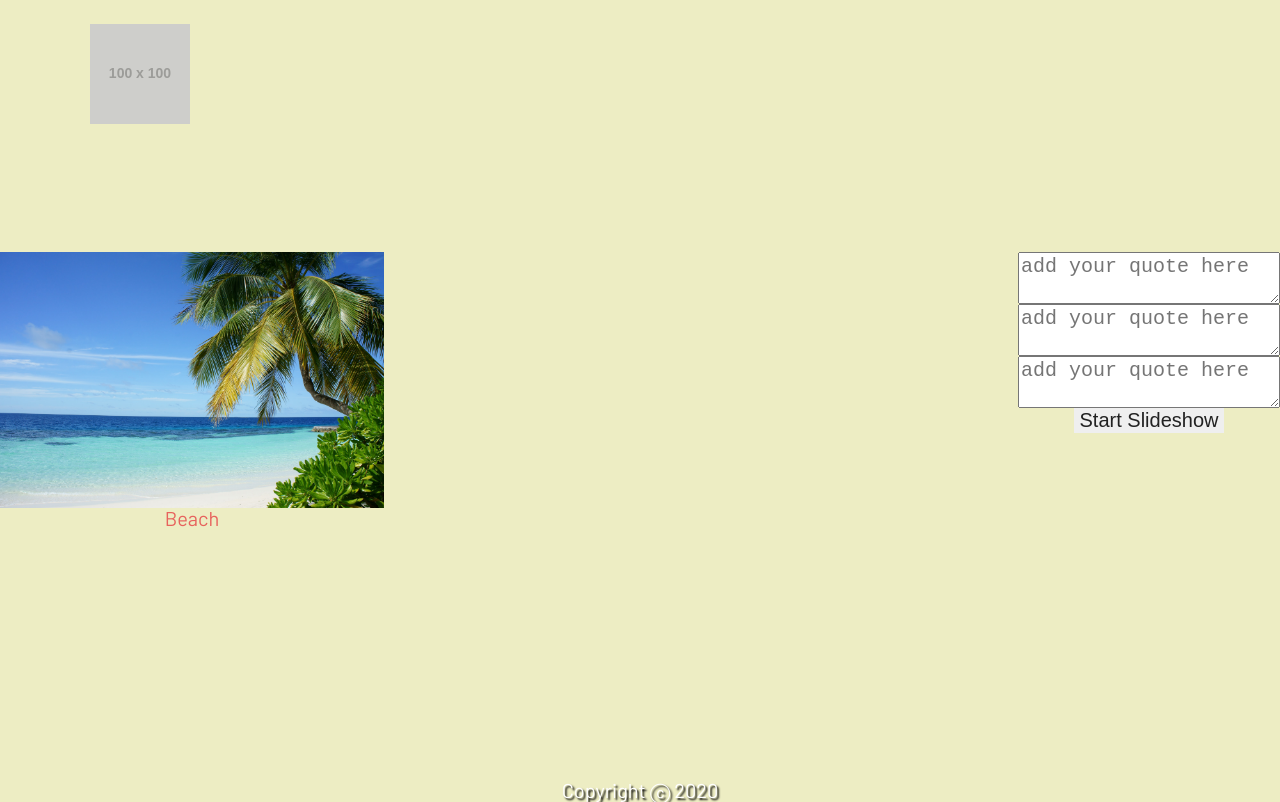
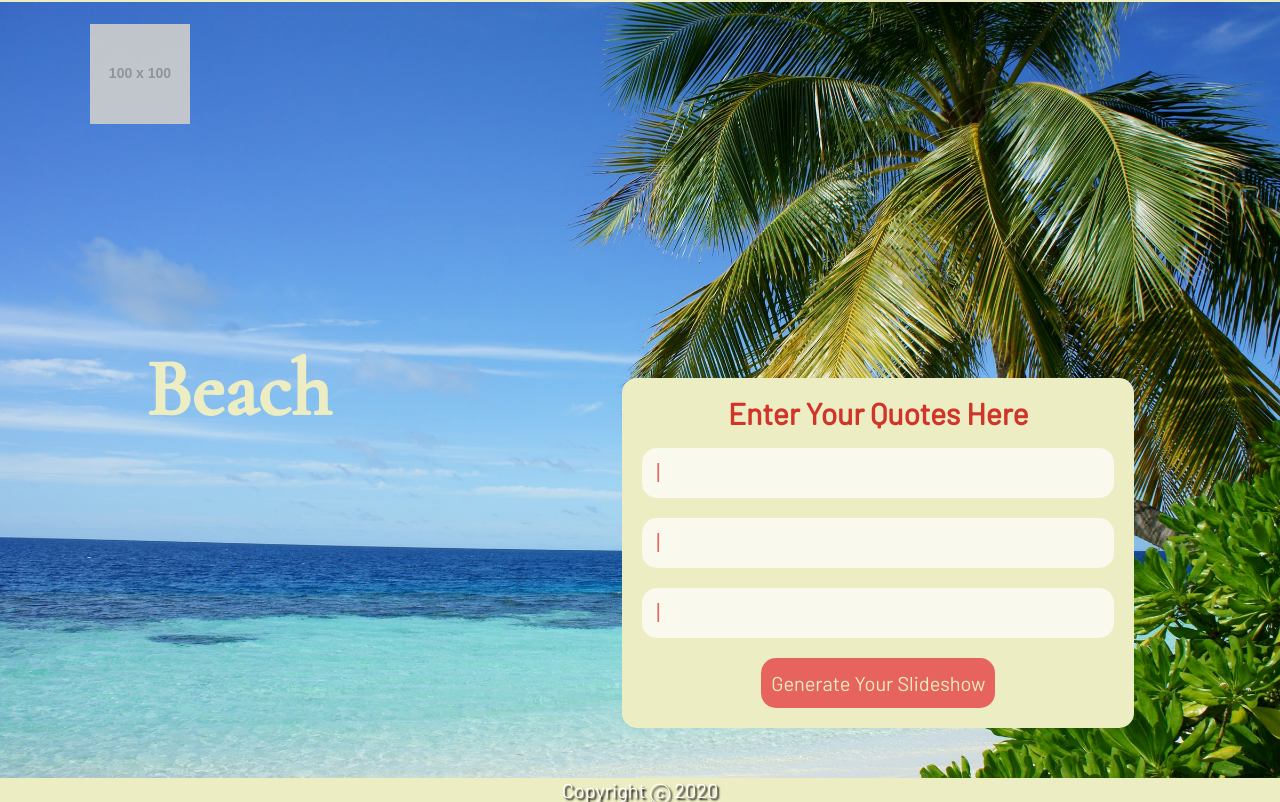
Before and after one commit to dailyPositivity/dailyPositivity, a React (Create React App) app: page /category/Beach in a window 1280 px wide. Built offline with nearby package versions, Linux system fonts and the light colour scheme.

Commit message:
Added styles for Form Component

```diff
--- a/src/components/Form.js
+++ b/src/components/Form.js
@@ -16,21 +16,23 @@ class Form extends Component{
    render(){
       //filter categoryList array as per passed in category by Category Component
       const {name,path,description} = {...this.getCategoryImagePath()};
-
+      const categoryBackground = {
+         backgroundImage: 'url(' + path + ')'
+     }
       return(
-         <div className = "categoryFormContainer">
-             <div className = "categoryFormImg">
-               <img src = {path} alt = {description}/>
-               <h3>{name}</h3>
-             </div>
-             <div className = "categoryForm">
-               <form>
-                  <InputQuote name={"userQuote1"} changeHandler={this.props.changeHandler} />
-                  <InputQuote name={"userQuote2"} changeHandler={this.props.changeHandler} />
-                  <InputQuote name={"userQuote3"} changeHandler={this.props.changeHandler} />
-                  <StartSlideshowButton handleSubmit={this.props.submitHandler} />
+             <div className = "formContainer" style ={categoryBackground}>
+                <div className = "categoryName">
+                  <h2>{name}</h2>
+                </div>
+               <form className = "categoryForm">
+                  <fieldset>
+                     <legend><em>Enter Your Quotes Here</em></legend>
+                     <InputQuote name={"userQuote1"} changeHandler={this.props.changeHandler} />
+                     <InputQuote name={"userQuote2"} changeHandler={this.props.changeHandler} />
+                     <InputQuote name={"userQuote3"} changeHandler={this.props.changeHandler} />
+                     <StartSlideshowButton handleSubmit={this.props.submitHandler} />
+                  </fieldset>
                </form>
-             </div>
          </div>
       )
    }
--- a/src/components/InputQuote.js
+++ b/src/components/InputQuote.js
@@ -3,8 +3,8 @@ import React from 'react';
 const InputQuote = (props) => {
     return(
         <div className="noteTextArea">
-            <label htmlFor={props.name} className="visuallyHidden">Enter content for the entry</label>
-            <textarea  id={props.name} name={props.name} placeholder="add your quote here" onChange={props.changeHandler}/>
+            <label htmlFor={props.name} className="visuallyHidden">Enter your quotes here</label>
+            <textarea  id={props.name} name={props.name} onChange={props.changeHandler} placeholder = "|"/>
         </div>
     )
 }
--- a/src/components/StartSlideshowButton.js
+++ b/src/components/StartSlideshowButton.js
@@ -10,9 +10,9 @@ const StartSlideshowButton = (props) => {
   }
 
   return (
-    <div className = "noteComposeButton" aria-label="submit button to save the  note entry">
+    <div className = "slideshowStartBtn" aria-label="Button to save the quotes and start the slideshow">
         <button type="button" onClick={handleClick}>
-        Start Slideshow
+        Generate Your Slideshow
         </button>
     </div>
   );
--- a/src/styles/App.css
+++ b/src/styles/App.css
@@ -22,6 +22,7 @@ html{
 /* DEFAULT STRIPPING -------------------------------------------------------- */
 button {
   border: none;
+  font-family: inherit;
 }
 
 a {
@@ -34,6 +35,9 @@ a {
   flex-direction: column;
   justify-content: space-between;
   height: 100vh;
+  /* --main-logo-color:#d03529;
+  --main-body-color:#ededc3;
+  --main-highlight-color:#e7635d; */
 }
 
 body {
@@ -50,7 +54,7 @@ h1 {
   font-family: 'Cormorant Garamond', serif;
   font-size: 6rem;  /* TODO: responsive font size */
   margin: 25px 0;
-  color: #d03529;
+  color: var(--main-logo-color);
 }
 
 .wrapper{
@@ -224,13 +228,73 @@ footer {
 
 
 /*------------------------------------------------CategoryForm---------------------------------------*/
-.categoryFormContainer{
+.formContainer{
+  background-repeat: no-repeat;
+  background-size: cover;
+  height: 97vh;
   display:flex;
-  justify-content: space-between;
+  flex-wrap: wrap;
+  justify-content: space-around;
+  align-items: center;
 }
-.categoryFormImg{
-  flex-basis: 30%;
+.categoryName h2{
+  font-size: 8rem;
+  font-weight: bold;
+  color:#ededc3;
+  font-family: 'Cormorant Garamond', serif;
 }
-.categoryFormImg img{
+.categoryForm{
+  width:40%;
+  align-self: flex-end;
+  margin-bottom:50px;
+  background-color: rgb(237, 237, 196);
+  padding:2rem;
+  border-radius: 15px;
+}
+.categoryForm legend{
+  margin-bottom: 20px;
+  font-size: 3rem;
+  color:#d03529;
+  font-weight:bold;
+  width:100%;
+  text-align: center;
+}
+.noteTextArea{
+  margin-bottom: 20px;
   width:100%;
 }
+.noteTextArea textarea{
+  border:none;
+  resize: none;
+  outline:none;
+  width:100%;
+  height: 50px;
+  line-height: 50px;
+  font-size: 3rem;
+  border-radius: 15px;
+  background-color: #f9f9ed;
+  border:#e7635d 2px;
+  padding:0 1rem;
+}
+.noteTextArea textarea:focus,
+.noteTextArea textarea:active{
+  outline:#d03529 solid 1px;
+}
+.slideshowStartBtn button{
+  height: 50px;
+  outline:none;
+  background: #e7635d;
+  border-radius: 15px;
+  padding:1rem;
+  color:#ededc3;
+}
+.slideshowStartBtn button:hover,
+.slideshowStartBtn button:focus{
+  background: #d03529;
+  outline:#d03529 solid 1px;
+  outline-offset: 2px;
+}
+::placeholder {
+  color: #e7635d;
+  font-size: 2rem;
+}
```
